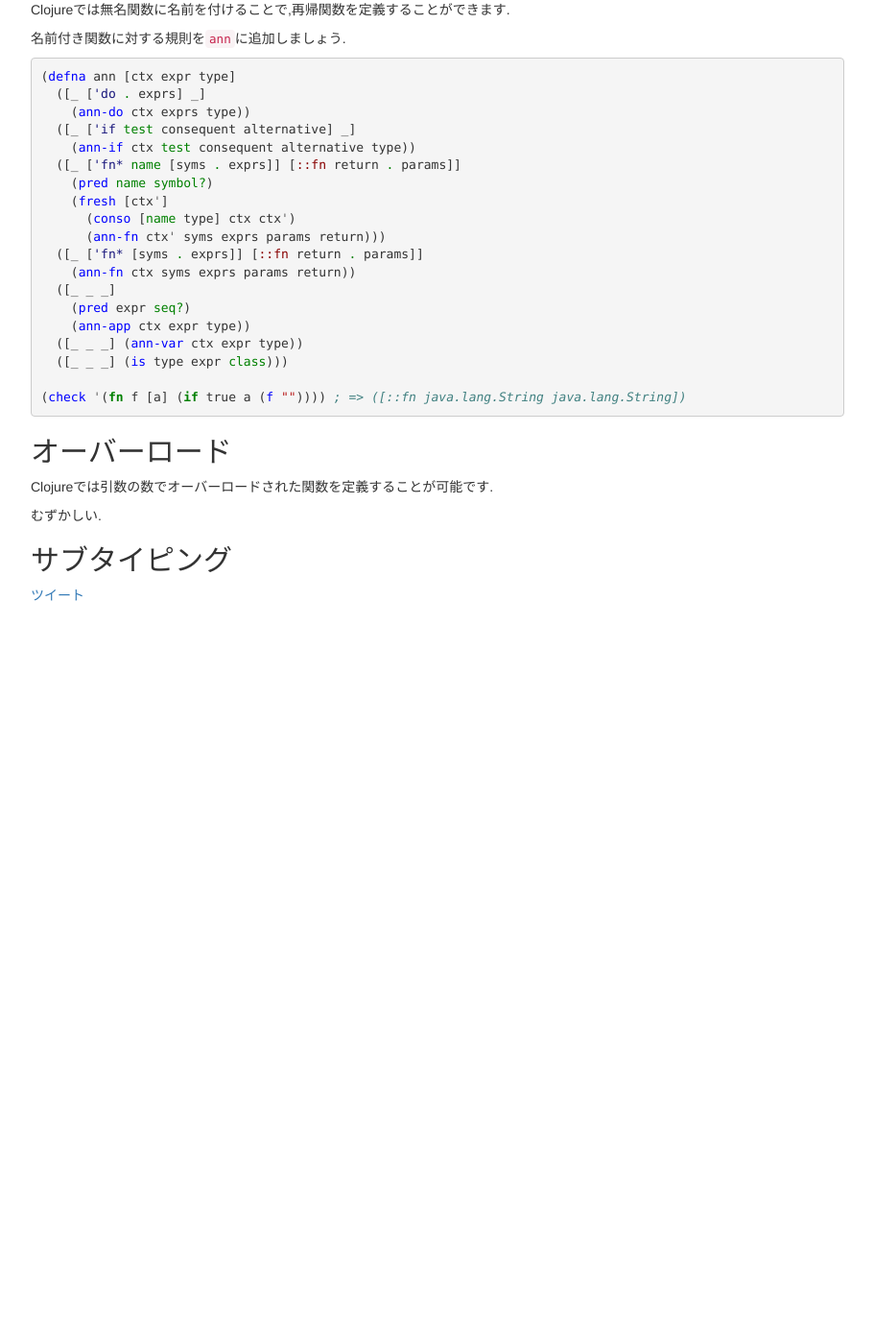
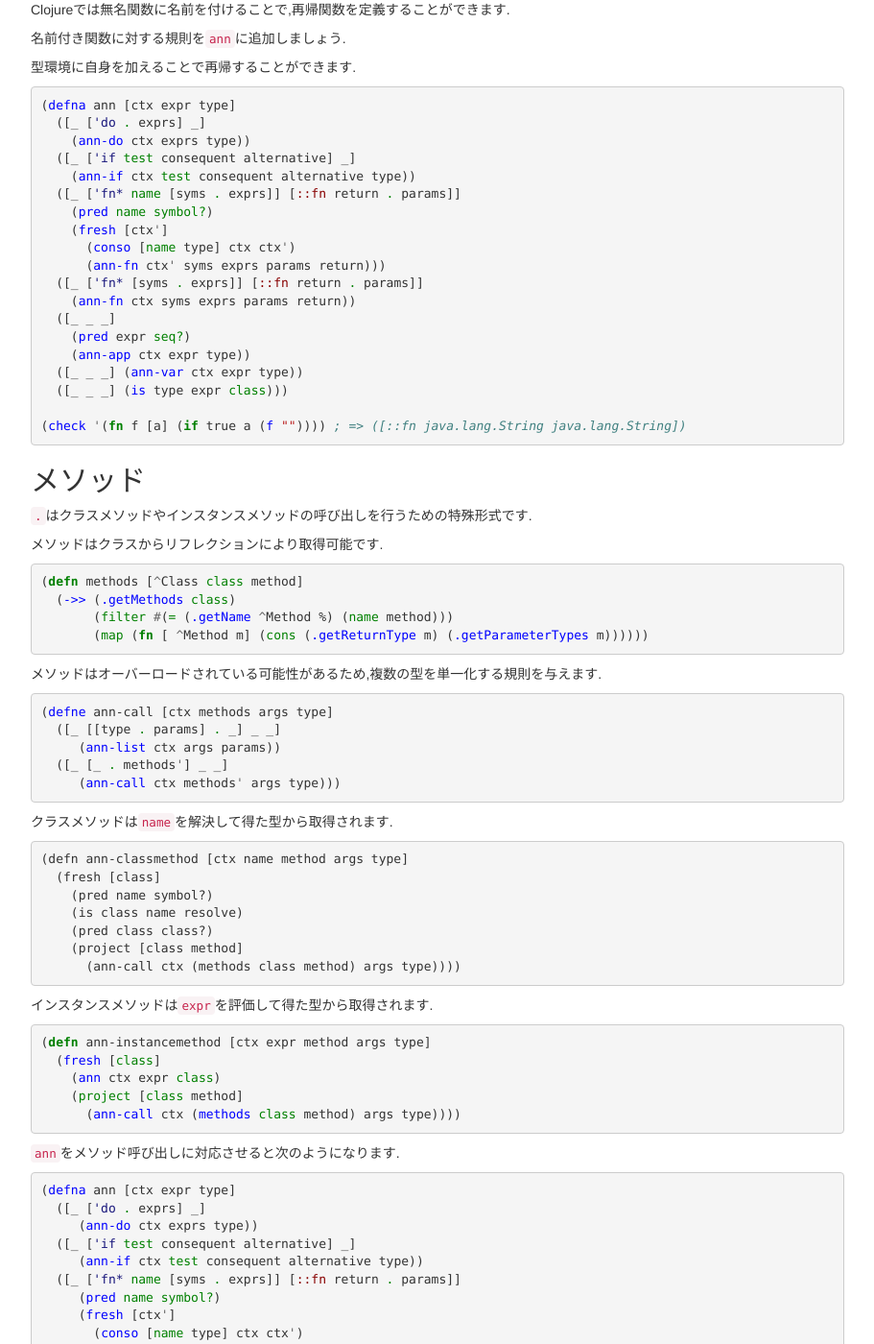
Before and after one commit to halcat0x15a/programming, a Jekyll site: the page built from typelogic.md, in a window 1280 px wide and 1400 px high, scrolled down 3574 px. Shown: the whole window at 96% size, without its empty margins (38-949 px from the left). Built offline with Jekyll 4.4.1, drawn with Linux system fonts in a browser that asks for light colours; nearby versions of some CDN libraries; Markdown is read by kramdown in place of the engine named in the settings; comment, search, counter and statistics services are not loaded; before the commit the page ends 4204 px from its top, so only the background shows below that; some of the changed text lies outside the part shown.

Commit message:
update typelogic

````diff
--- a/typelogic.md
+++ b/typelogic.md
@@ -221,6 +221,8 @@ Clojureでは無名関数に名前を付けることで,再帰関数を定義す
 
 名前付き関数に対する規則を`ann`に追加しましょう.
 
+型環境に自身を加えることで再帰することができます.
+
 ```clojure
 (defna ann [ctx expr type]
   ([_ ['do . exprs] _]
@@ -243,10 +245,89 @@ Clojureでは無名関数に名前を付けることで,再帰関数を定義す
 (check '(fn f [a] (if true a (f "")))) ; => ([::fn java.lang.String java.lang.String])
 ```
 
+## メソッド
+
+`.`はクラスメソッドやインスタンスメソッドの呼び出しを行うための特殊形式です.
+
+メソッドはクラスからリフレクションにより取得可能です.
+
+```clojure
+(defn methods [^Class class method]
+  (->> (.getMethods class)
+       (filter #(= (.getName ^Method %) (name method)))
+       (map (fn [ ^Method m] (cons (.getReturnType m) (.getParameterTypes m))))))
+```
+
+メソッドはオーバーロードされている可能性があるため,複数の型を単一化する規則を与えます.
+
+```clojure
+(defne ann-call [ctx methods args type]
+  ([_ [[type . params] . _] _ _]
+     (ann-list ctx args params))
+  ([_ [_ . methods'] _ _]
+     (ann-call ctx methods' args type)))
+```
+
+クラスメソッドは`name`を解決して得た型から取得されます.
+
+```Clojure
+(defn ann-classmethod [ctx name method args type]
+  (fresh [class]
+    (pred name symbol?)
+    (is class name resolve)
+    (pred class class?)
+    (project [class method]
+      (ann-call ctx (methods class method) args type))))
+```
+
+インスタンスメソッドは`expr`を評価して得た型から取得されます.
+
+```clojure
+(defn ann-instancemethod [ctx expr method args type]
+  (fresh [class]
+    (ann ctx expr class)
+    (project [class method]
+      (ann-call ctx (methods class method) args type))))
+```
+
+`ann`をメソッド呼び出しに対応させると次のようになります.
+
+```clojure
+(defna ann [ctx expr type]
+  ([_ ['do . exprs] _]
+     (ann-do ctx exprs type))
+  ([_ ['if test consequent alternative] _]
+     (ann-if ctx test consequent alternative type))
+  ([_ ['fn* name [syms . exprs]] [::fn return . params]]
+     (pred name symbol?)
+     (fresh [ctx']
+       (conso [name type] ctx ctx')
+       (ann-fn ctx' syms exprs params return)))
+  ([_ ['fn* [syms . exprs]] [::fn return . params]]
+    (ann-fn ctx syms exprs params return))
+  ([_ [dot name method . args] _]
+     (pred dot #(= % '.))
+     (ann-classmethod ctx name method args type))
+  ([_ [dot name method . args] _]
+     (pred dot #(= % '.))
+     (ann-instancemethod ctx name method args type))
+  ([_ _ _]
+     (pred expr seq?)
+     (ann-app ctx expr type))
+  ([_ _ _] (ann-var ctx expr type))
+  ([_ _ _] (is type expr class)))
+
+(check '(fn [s] (Class/forName s))) ; => ([::fn java.lang.Class java.lang.String])
+
+(check '(fn [^String s] (.endsWith s ".clj"))) ; => ([::fn boolean java.lang.String])
+```
+
 ## オーバーロード
 
 Clojureでは引数の数でオーバーロードされた関数を定義することが可能です.
 
-むずかしい.
+[むずかしい](https://gist.github.com/halcat0x15a/173b647b247221c9a1dd).
+
+## プリミティブ型
 
 ## サブタイピング
````
Also changed, not shown: other parts of typelogic.md (+2 -2 lines), 1 other file.
